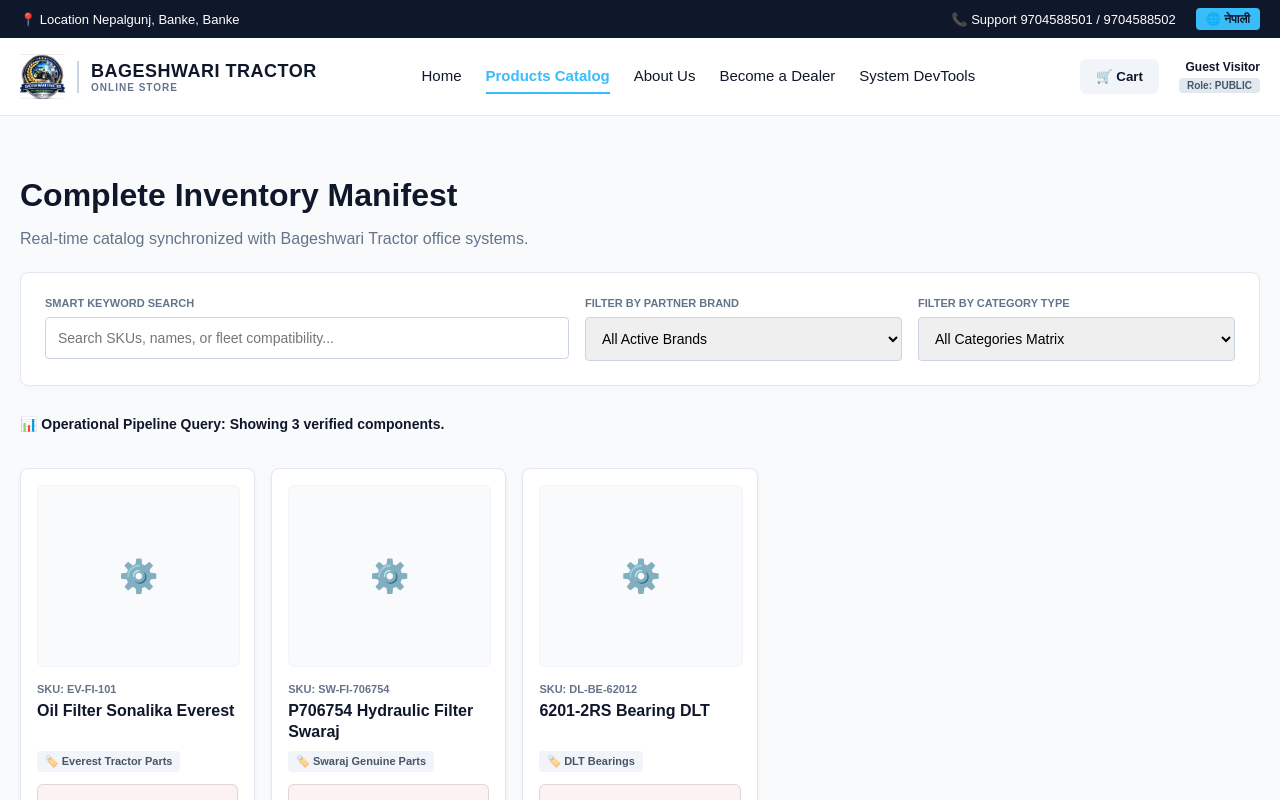
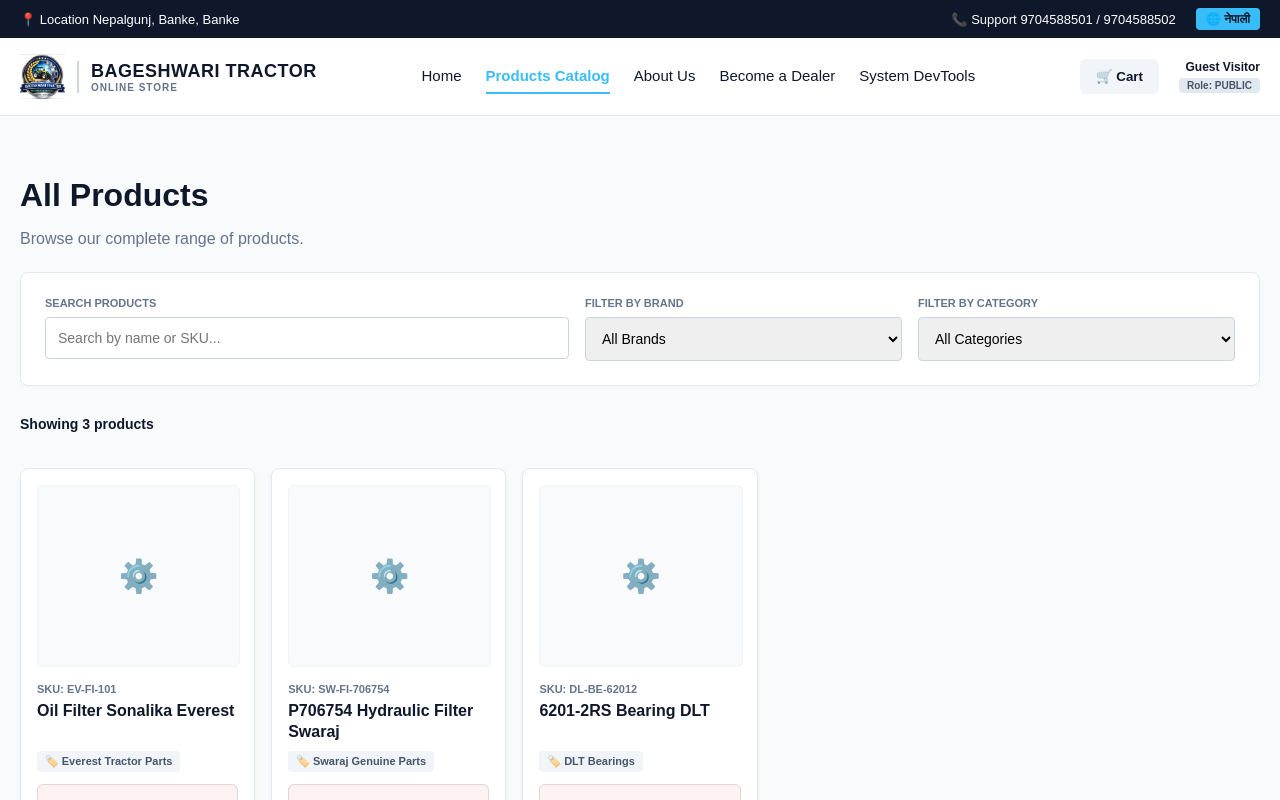
Before and after one commit to sandeep21704/bageshwari-tractor-platform, a React (Vite) app: page / in a window 1280 px wide. Both pictures are taken after a click on the button "View Full Inventory →". Shown: the top 800 px of the page. Built offline with nearby package versions, Linux system fonts and the light colour scheme.

Commit message:
Update Products.tsx

```diff
--- a/src/pages/Products.tsx
+++ b/src/pages/Products.tsx
@@ -9,16 +9,13 @@
 export const Products: React.FC = () => {
   const theme = getThemeTokens(GLOBAL_TENANT_DATA.currentTheme);
 
-  // Local "memory" for the search bar and dropdowns
   const [searchQuery, setSearchQuery] = useState<string>('');
   const [selectedBrand, setSelectedBrand] = useState<string>('ALL');
   const [selectedCategory, setSelectedCategory] = useState<string>('ALL');
 
-  // The Filtering Engine: Runs every time the user types a letter or changes a dropdown
   const filteredProducts = B2B_PRODUCTS_CATALOG.filter(product => {
     const matchesSearch = product.name.toLowerCase().includes(searchQuery.toLowerCase()) ||
-                          product.sku.toLowerCase().includes(searchQuery.toLowerCase()) ||
-                          product.compatibility.some(c => c.toLowerCase().includes(searchQuery.toLowerCase()));
+                          product.sku.toLowerCase().includes(searchQuery.toLowerCase());
 
     const matchesBrand = selectedBrand === 'ALL' || product.brandId === selectedBrand;
     const matchesCategory = selectedCategory === 'ALL' || product.categoryId === selectedCategory;
@@ -29,63 +26,57 @@
   return (
     <div style={{ maxWidth: '1400px', margin: '0 auto', padding: '40px 20px', minHeight: '80vh', fontFamily: 'sans-serif' }}>
 
-      <h1 style={{ color: '#0f172a', marginBottom: '8px' }}>Complete Inventory Manifest</h1>
-      <p style={{ color: '#64748b', marginBottom: '24px' }}>Real-time catalog synchronized with {GLOBAL_TENANT_DATA.businessName} office systems.</p>
+      <h1 style={{ color: '#0f172a', marginBottom: '8px' }}>All Products</h1>
+      <p style={{ color: '#64748b', marginBottom: '24px' }}>Browse our complete range of products.</p>
 
-      {/* SEARCH AND FILTER CONSOLE */}
       <div style={{ display: 'flex', flexWrap: 'wrap', gap: '16px', backgroundColor: '#ffffff', padding: '24px', borderRadius: '8px', border: '1px solid #e2e8f0', marginBottom: '30px', boxShadow: '0 2px 4px rgba(0,0,0,0.02)' }}>
 
-        {/* Search Bar */}
         <div style={{ flex: '2 1 250px' }}>
           <label style={{ display: 'block', fontSize: '11px', fontWeight: 'bold', marginBottom: '8px', color: '#64748b', textTransform: 'uppercase' }}>
-            Smart Keyword Search
+            Search Products
           </label>
           <input
             type="text"
-            placeholder="Search SKUs, names, or fleet compatibility..."
+            placeholder="Search by name or SKU..."
             value={searchQuery}
             onChange={(e) => setSearchQuery(e.target.value)}
             style={{ width: '100%', padding: '12px', borderRadius: '4px', border: '1px solid #cbd5e1', fontSize: '14px', boxSizing: 'border-box', outlineColor: theme.primaryColor }}
           />
         </div>
 
-        {/* Brand Dropdown */}
         <div style={{ flex: '1 1 180px' }}>
           <label style={{ display: 'block', fontSize: '11px', fontWeight: 'bold', marginBottom: '8px', color: '#64748b', textTransform: 'uppercase' }}>
-            Filter by Partner Brand
+            Filter by Brand
           </label>
           <select
             value={selectedBrand}
             onChange={(e) => setSelectedBrand(e.target.value)}
             style={{ width: '100%', padding: '12px', borderRadius: '4px', border: '1px solid #cbd5e1', fontSize: '14px', cursor: 'pointer', outlineColor: theme.primaryColor }}
           >
-            <option value="ALL">All Active Brands</option>
+            <option value="ALL">All Brands</option>
             {Object.values(BRANDS_REGISTRY).map(b => <option key={b.id} value={b.id}>{b.name}</option>)}
           </select>
         </div>
 
-        {/* Category Dropdown */}
         <div style={{ flex: '1 1 180px' }}>
           <label style={{ display: 'block', fontSize: '11px', fontWeight: 'bold', marginBottom: '8px', color: '#64748b', textTransform: 'uppercase' }}>
-            Filter by Category Type
+            Filter by Category
           </label>
           <select
             value={selectedCategory}
             onChange={(e) => setSelectedCategory(e.target.value)}
             style={{ width: '100%', padding: '12px', borderRadius: '4px', border: '1px solid #cbd5e1', fontSize: '14px', cursor: 'pointer', outlineColor: theme.primaryColor }}
           >
-            <option value="ALL">All Categories Matrix</option>
+            <option value="ALL">All Categories</option>
             {Object.values(CATEGORIES_REGISTRY).map(c => <option key={c.id} value={c.id}>{c.name}</option>)}
           </select>
         </div>
       </div>
 
-      {/* RESULTS TRACKER */}
       <div style={{ marginBottom: '16px', fontSize: '14px', fontWeight: 'bold', color: theme.primaryColor }}>
-        📊 Operational Pipeline Query: Showing {filteredProducts.length} verified components.
+        Showing {filteredProducts.length} products
       </div>
 
-      {/* CATALOG GRID */}
       <ProductGrid products={filteredProducts} />
 
     </div>
```
